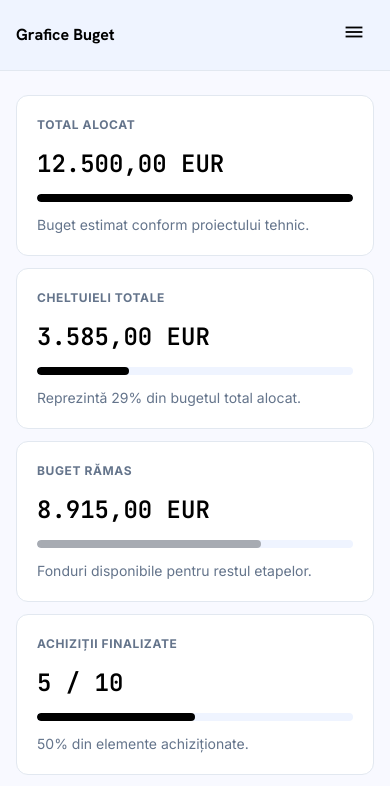
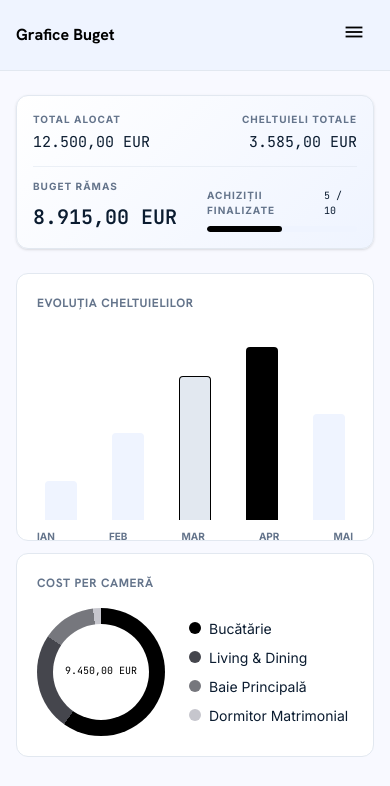
Before and after one commit to DanielTomaCucu/Renovator-Pro, a Next.js app: page /analiza in a window 390 px wide. Shown: the top 786 px of the page. Built offline with nearby package versions, Linux system fonts and the light colour scheme.

Commit message:
Replace 4 mobile KPI cards on /analiza with single compact gradient card
Co-Authored-By: Claude Sonnet 5 <noreply@anthropic.com>

```diff
--- a/src/app/analiza/page.tsx
+++ b/src/app/analiza/page.tsx
@@ -422,68 +422,54 @@ export default function AnalizaPage() {
 
       {/* Mobil — vezi „Analiză Bugetară - Mobile Premium Black Theme" (fără bottom nav, se face în Flutter) */}
       <div className="mx-auto max-w-md space-y-6 px-4 py-6 md:hidden">
-        {/* KPI */}
-        <section className="space-y-3">
-          <div className="flex flex-col gap-3 rounded-xl border border-line bg-surface p-5">
-            <span className="text-[12px] font-bold uppercase tracking-wider text-muted">
+        {/* KPI — card unic cu gradient, vezi „Analiză Bugetară - Mobile Premium Light Gradient Layout" */}
+        <section
+          className="rounded-xl border border-line p-4 shadow-sm"
+          style={{ background: "linear-gradient(135deg, #ffffff 0%, var(--surface-low) 100%)" }}
+        >
+          <div className="grid grid-cols-2 gap-6 border-b border-line/60 pb-3">
+            <div className="space-y-1">
+              <p className="text-[10px] font-bold uppercase tracking-widest text-muted">
                 Total Alocat
-            </span>
-            <div className="font-mono text-[24px] font-semibold text-primary">
+              </p>
+              <p className="font-mono text-[15px] text-foreground">
                 {formatMoney(project.totalBudget)}
+              </p>
             </div>
-            <div className="h-2 w-full overflow-hidden rounded-full bg-surface-low">
-              <div className="h-full w-full rounded-full bg-primary" />
+            <div className="space-y-1 text-right">
+              <p className="text-[10px] font-bold uppercase tracking-widest text-muted">
+                Cheltuieli Totale
+              </p>
+              <p className="font-mono text-[15px] text-foreground">{formatMoney(spent)}</p>
             </div>
-            <p className="text-[14px] text-muted">Buget estimat conform proiectului tehnic.</p>
           </div>
-
-          <div className="flex flex-col gap-3 rounded-xl border border-line bg-surface p-5">
-            <span className="text-[12px] font-bold uppercase tracking-wider text-muted">
-              Cheltuieli Totale
-            </span>
-            <div className="font-mono text-[24px] font-semibold text-primary">
-              {formatMoney(spent)}
+          <div className="grid grid-cols-2 items-end gap-6 pt-3">
+            <div className="space-y-2">
+              <p className="text-[10px] font-bold uppercase tracking-widest text-muted">
+                Buget Rămas
+              </p>
+              <p
+                className={`font-mono text-[20px] font-semibold ${remaining < 0 ? "text-tertiary" : "text-foreground"}`}
+              >
+                {formatMoney(remaining)}
+              </p>
             </div>
-            <div className="h-2 w-full overflow-hidden rounded-full bg-surface-low">
+            <div className="space-y-2">
+              <div className="flex items-center justify-between">
+                <p className="text-[10px] font-bold uppercase tracking-widest text-muted">
+                  Achiziții Finalizate
+                </p>
+                <p className="font-mono text-[10px] text-foreground">
+                  {bought} / {items.length}
+                </p>
+              </div>
+              <div className="h-1.5 w-full overflow-hidden rounded-full bg-surface-low">
                 <div
                   className="h-full rounded-full bg-primary"
-                style={{ width: `${Math.min(100, spentPct)}%` }}
+                  style={{ width: `${progress}%` }}
                 />
               </div>
-            <p className="text-[14px] text-muted">
-              Reprezintă {spentPct}% din bugetul total alocat.
-            </p>
             </div>
-
-          <div className="flex flex-col gap-3 rounded-xl border border-line bg-surface p-5">
-            <span className="text-[12px] font-bold uppercase tracking-wider text-muted">
-              Buget Rămas
-            </span>
-            <div
-              className={`font-mono text-[24px] font-semibold ${remaining < 0 ? "text-tertiary" : "text-primary"}`}
-            >
-              {formatMoney(remaining)}
-            </div>
-            <div className="h-2 w-full overflow-hidden rounded-full bg-surface-low">
-              <div
-                className="h-full rounded-full bg-primary opacity-30"
-                style={{ width: `${Math.max(0, Math.min(100, remainingPct))}%` }}
-              />
-            </div>
-            <p className="text-[14px] text-muted">Fonduri disponibile pentru restul etapelor.</p>
-          </div>
-
-          <div className="flex flex-col gap-3 rounded-xl border border-line bg-surface p-5">
-            <span className="text-[12px] font-bold uppercase tracking-wider text-muted">
-              Achiziții Finalizate
-            </span>
-            <div className="font-mono text-[24px] font-semibold text-primary">
-              {bought} / {items.length}
-            </div>
-            <div className="h-2 w-full overflow-hidden rounded-full bg-surface-low">
-              <div className="h-full rounded-full bg-primary" style={{ width: `${progress}%` }} />
-            </div>
-            <p className="text-[14px] text-muted">{progress}% din elemente achiziționate.</p>
           </div>
         </section>
 
```
Also changed, not shown: 1 other file (tests, documents, lock files or other folders). Lines whose indentation alone changed are shown as unchanged.
